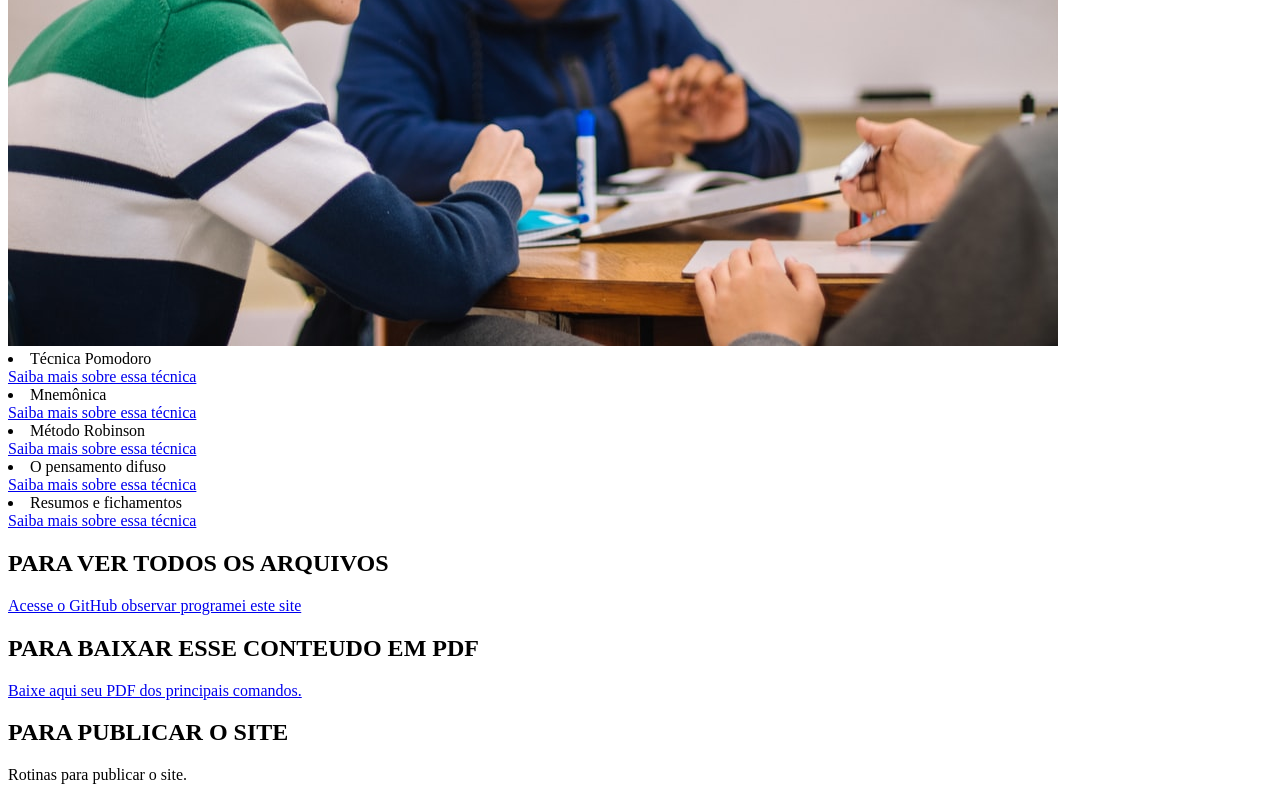
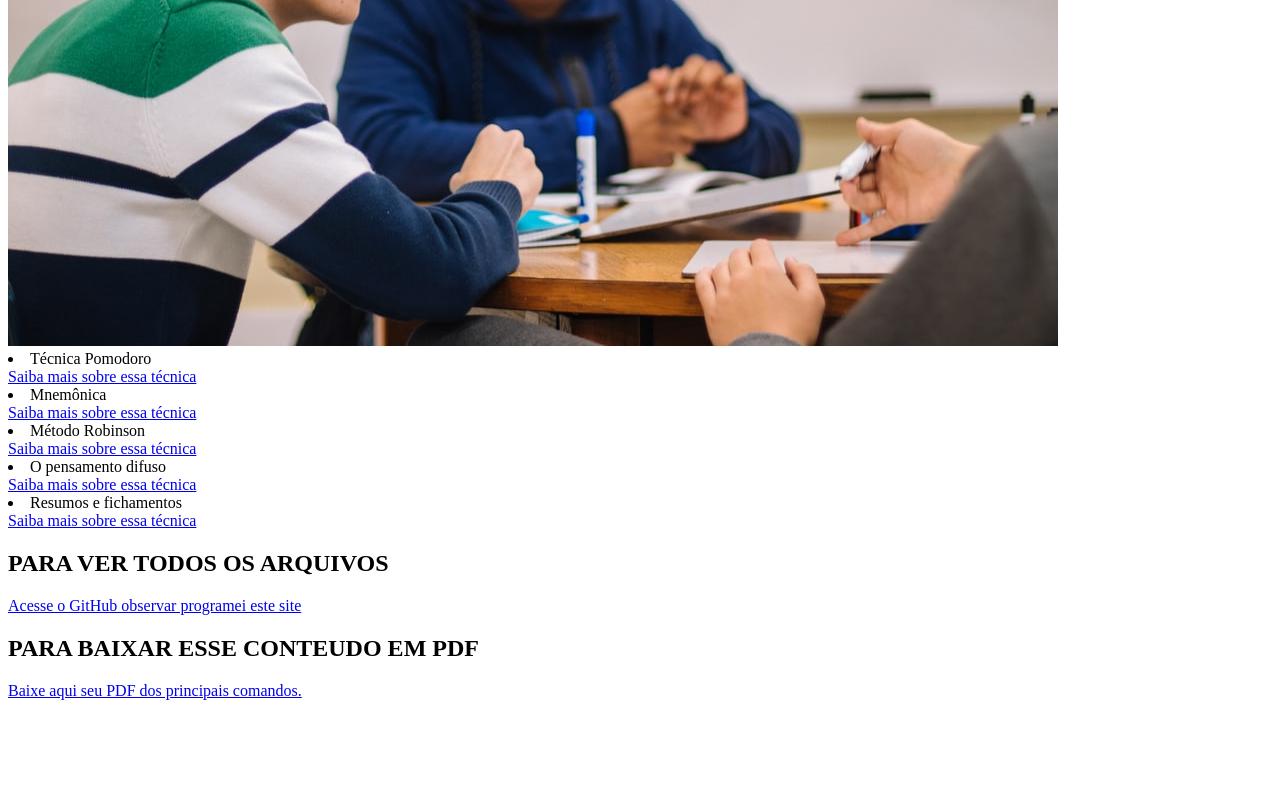
Before and after one commit to ylaitano030/site2, a plain HTML site: page index.html in a window 1280 px wide. Shown: the part 468-1268 px from the top of the page. After the commit the page ends 1176 px from the top, so only its background shows below. Drawn offline with Linux system fonts and the light colour scheme.

Commit message:
Update index.html

```diff
--- a/index.html
+++ b/index.html
@@ -42,9 +42,7 @@
     <a href="https://github.com/rogeriodfreis/HTML-CSS/blob/main/COINI.pdf" target="_blank"  download="COINI.pdf" type="aplication/pdf">
         Baixe aqui seu PDF dos principais comandos.
     </a>
-     <h2> PARA PUBLICAR O SITE</h2>
 
-    <p> Rotinas para publicar o site.</p>
 
 
 </body>
```
